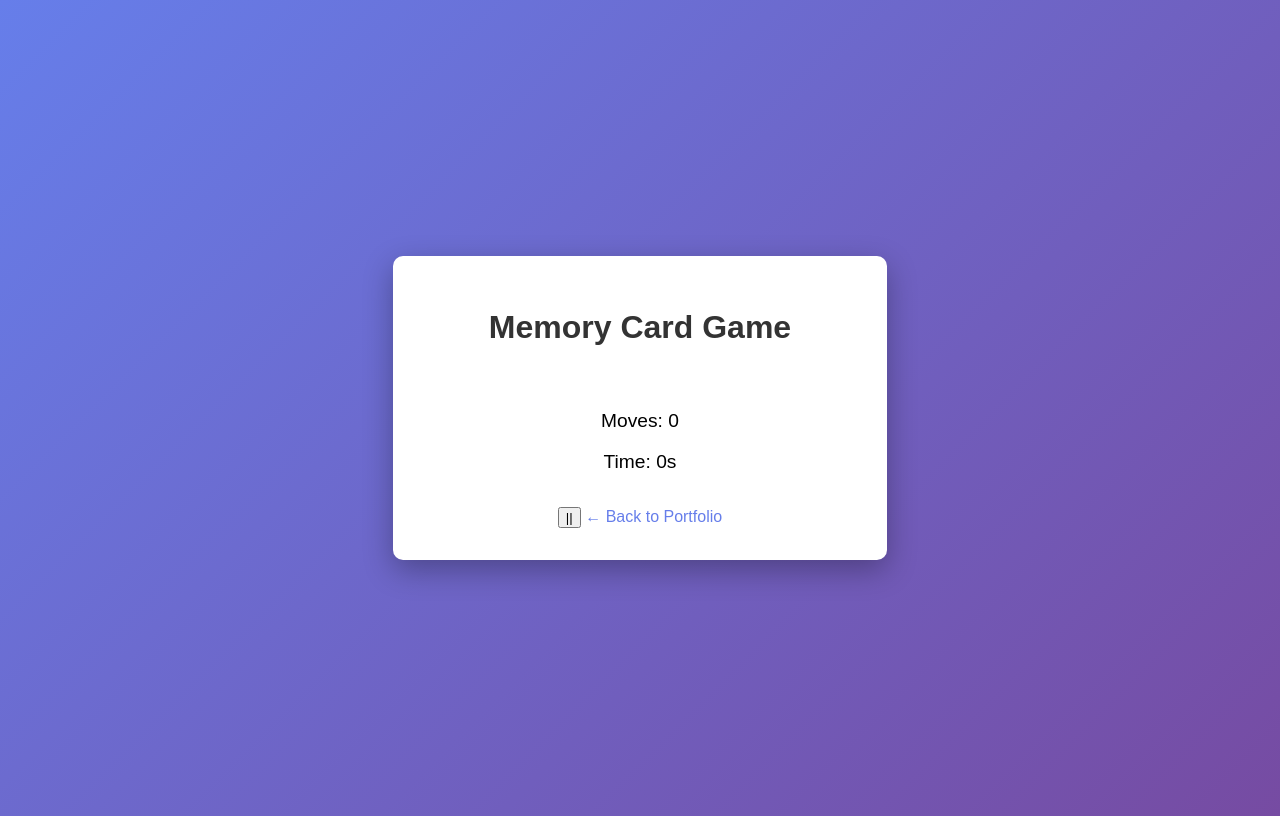
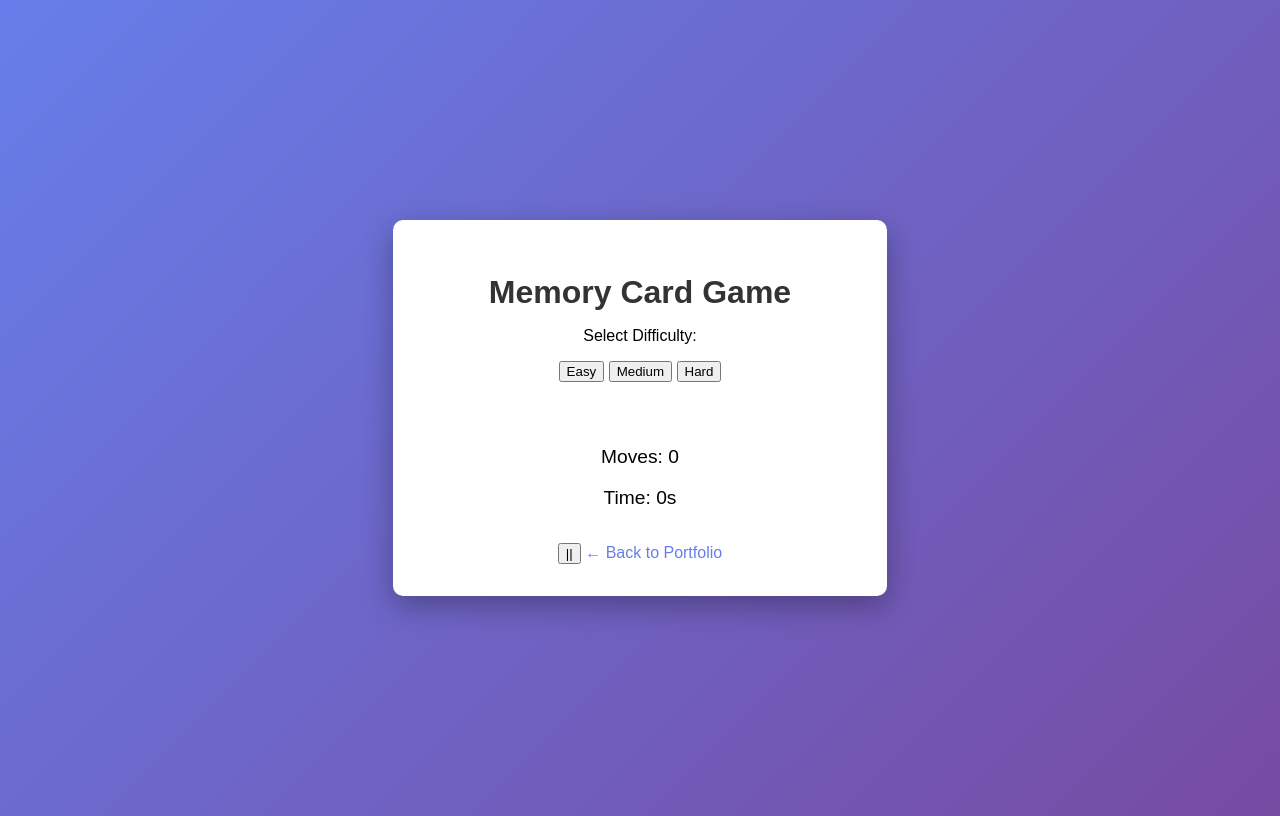
Before and after one commit to ery-s/ery-s.github.io, a plain HTML site: page projects/index.html in a window 1280 px wide. Drawn offline with Linux system fonts and the light colour scheme.

Commit message:
add difficulty selection buttons to start game

```diff
--- a/projects/index.html
+++ b/projects/index.html
@@ -9,8 +9,16 @@
 <body>
 <div class="container">
     <h1>Memory Card Game</h1>
+
+    <div id="difficulty-section">
+        <p>Select Difficulty:</p>
+        <button onclick="startGame(0)">Easy</button>
+        <button onclick="startGame(1)">Medium</button>
+        <button onclick="startGame(2)">Hard</button>
+    </div>
+
     <div id="game-board">
-       <!--game-->
+
     </div>
     <div class="stats">
         <p>Moves: <span id="moves">0</span></p>
```
